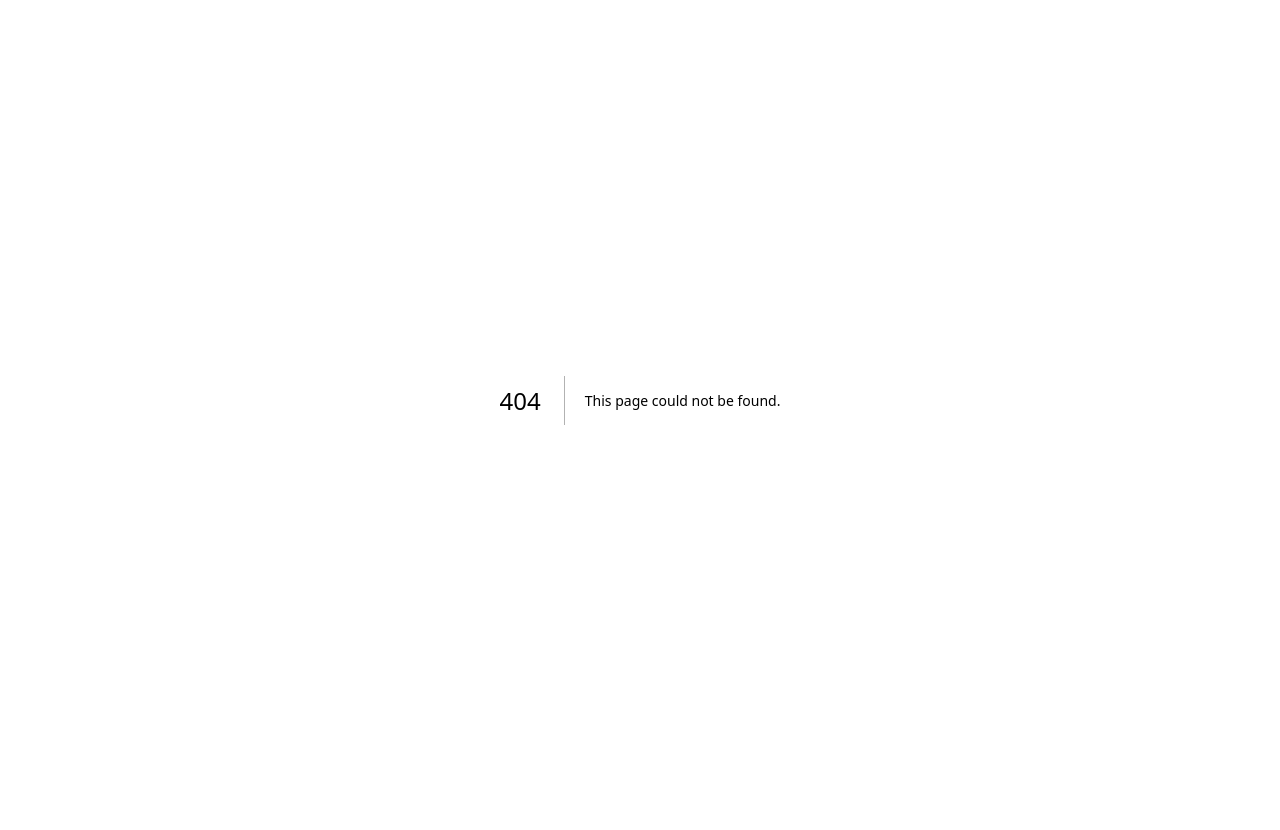
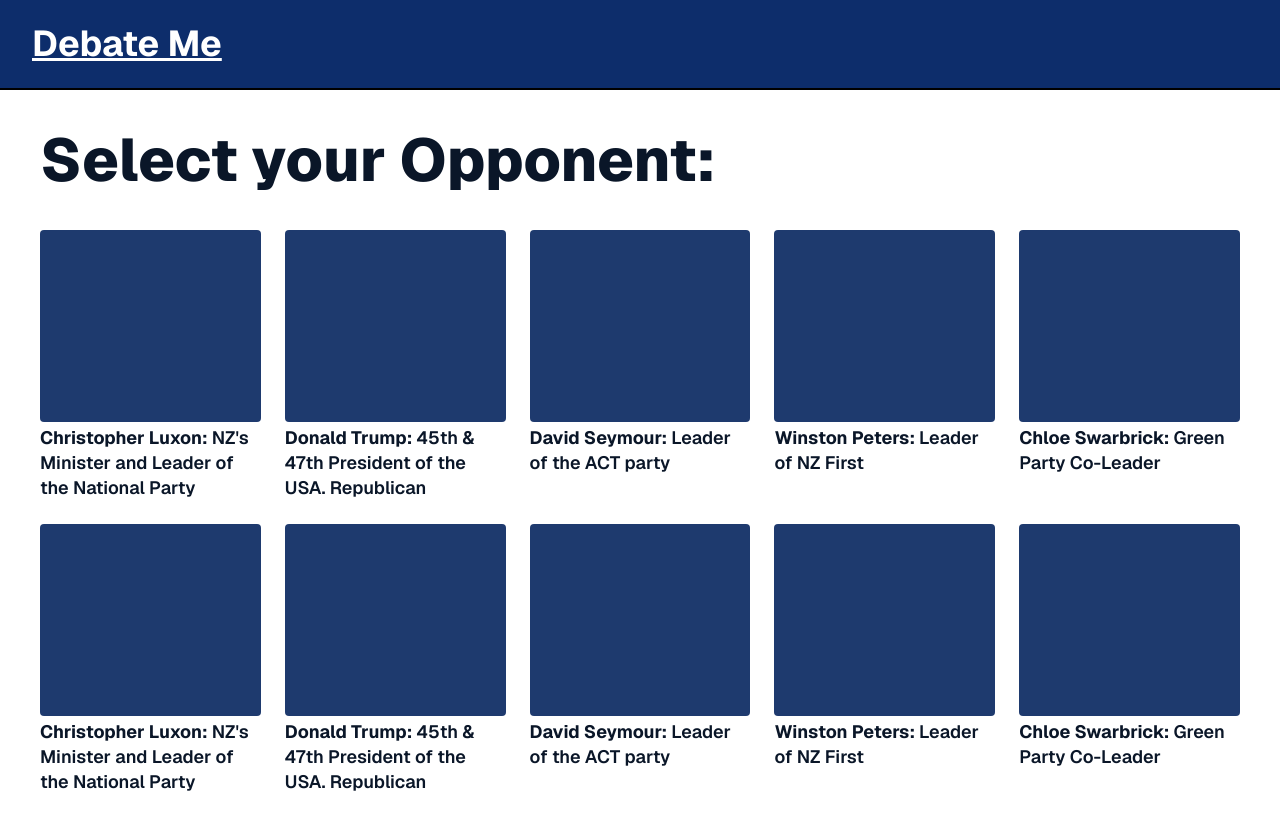
Before and after one commit to KinnonBroekhuizen/DebateMe, a Next.js app: page /opponents in a window 1280 px wide. Before the commit this address had no page. Shown: the top 830 px of the page. Before the commit the page ends 800 px from the top, so only its background shows below. Built offline with nearby package versions, Linux system fonts and the light colour scheme.

Commit message:
Opponents page

```diff
--- /dev/null
+++ b/app/opponents/page.tsx
@@ -0,0 +1,121 @@
+import Link from "next/link";
+
+const opponents = [
+  {
+    id: 1,
+    name: "Christopher Luxon",
+    description: "NZ's Minister and Leader of the National Party",
+    image: null,
+  },
+  {
+    id: 2,
+    name: "Donald Trump",
+    description: "45th & 47th President of the USA. Republican",
+    image: null,
+  },
+  {
+    id: 3,
+    name: "David Seymour",
+    description: "Leader of the ACT party",
+    image: null,
+  },
+  {
+    id: 4,
+    name: "Winston Peters",
+    description: "Leader of NZ First",
+    image: null,
+  },
+  {
+    id: 5,
+    name: "Chloe Swarbrick",
+    description: "Green Party Co-Leader",
+    image: null,
+  },
+  {
+    id: 6,
+    name: "Christopher Luxon",
+    description: "NZ's Minister and Leader of the National Party",
+    image: null,
+  },
+  {
+    id: 7,
+    name: "Donald Trump",
+    description: "45th & 47th President of the USA. Republican",
+    image: null,
+  },
+  {
+    id: 8,
+    name: "David Seymour",
+    description: "Leader of the ACT party",
+    image: null,
+  },
+  {
+    id: 9,
+    name: "Winston Peters",
+    description: "Leader of NZ First",
+    image: null,
+  },
+  {
+    id: 10,
+    name: "Chloe Swarbrick",
+    description: "Green Party Co-Leader",
+    image: null,
+  },
+];
+
+export default function OpponentsPage() {
+  return (
+    <div className="min-h-screen bg-white font-sans">
+      {/* Navbar */}
+      <header
+        style={{ background: "var(--navbar)" }}
+        className="px-8 py-6 border-b-2 border-black"
+      >
+        <Link
+          href="/"
+          className="text-4xl font-bold underline"
+          style={{ color: "var(--navbar-foreground)" }}
+        >
+          Debate Me
+        </Link>
+      </header>
+
+      {/* Page Title */}
+      <main className="px-10 pt-10 pb-20">
+        <h2
+          className="text-6xl font-extrabold mb-10"
+          style={{ color: "var(--foreground)" }}
+        >
+          Select your Opponent:
+        </h2>
+
+        {/* Opponent Grid */}
+        <div className="grid grid-cols-2 sm:grid-cols-3 md:grid-cols-4 lg:grid-cols-5 gap-6">
+          {opponents.map((opponent) => (
+            <button
+              key={opponent.id}
+              className="flex flex-col text-left hover:opacity-80 transition-opacity focus:outline-none focus:ring-2 focus:ring-offset-2 rounded"
+              style={
+                { "--tw-ring-color": "var(--accent)" } as React.CSSProperties
+              }
+            >
+              {/* Photo placeholder */}
+              <div
+                className="w-full h-48 mb-1 rounded-sm"
+                style={{ background: "var(--border)" }}
+              />
+              {/* Name + description */}
+              <p
+                className="text-lg font-bold leading-snug"
+                style={{ color: "var(--foreground)" }}
+              >
+                {opponent.name}:{" "}
+                <span className="font-semibold">{opponent.description}</span>
+              </p>
+            </button>
+          ))}
+        </div>
+      </main>
+    </div>
+  );
+}
```
